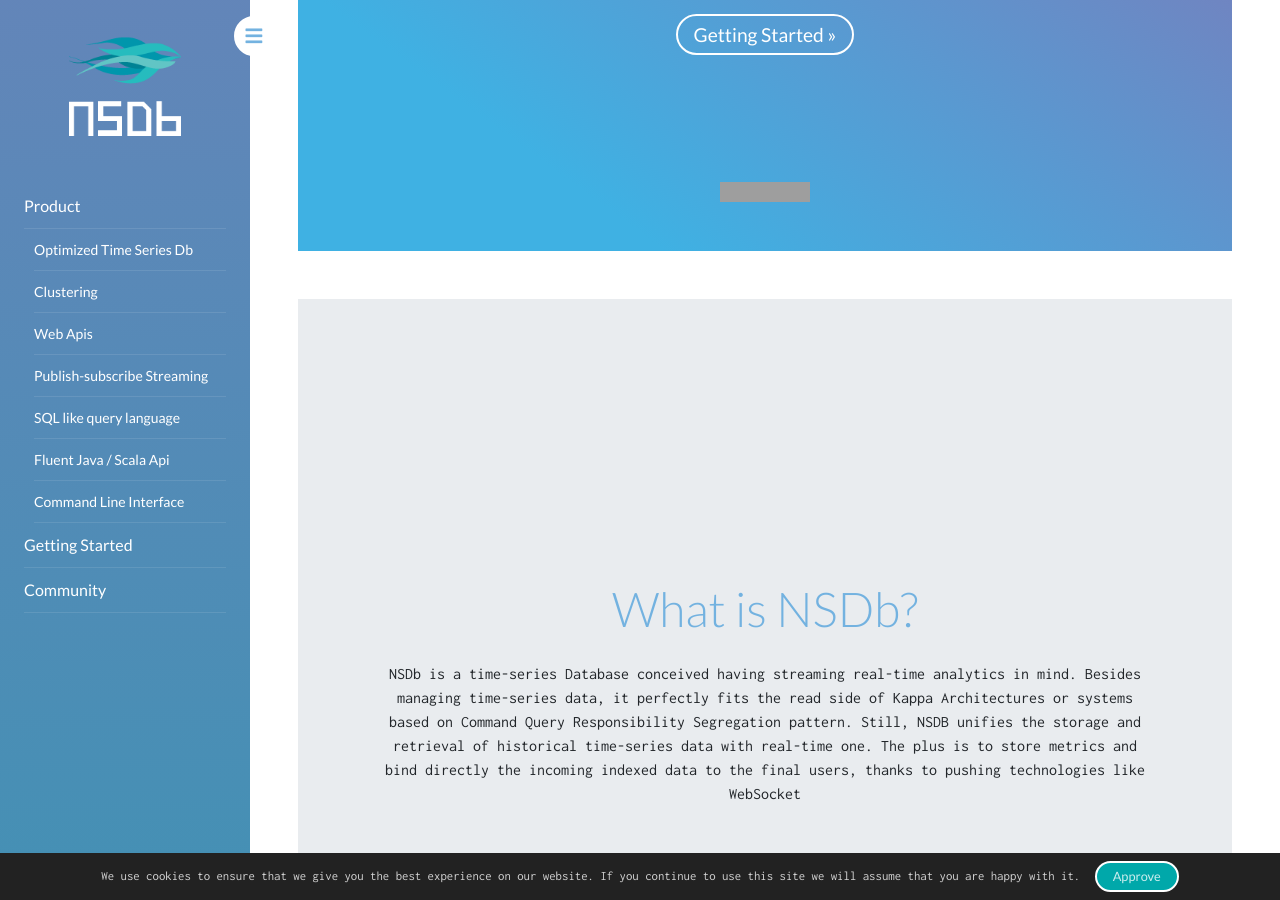
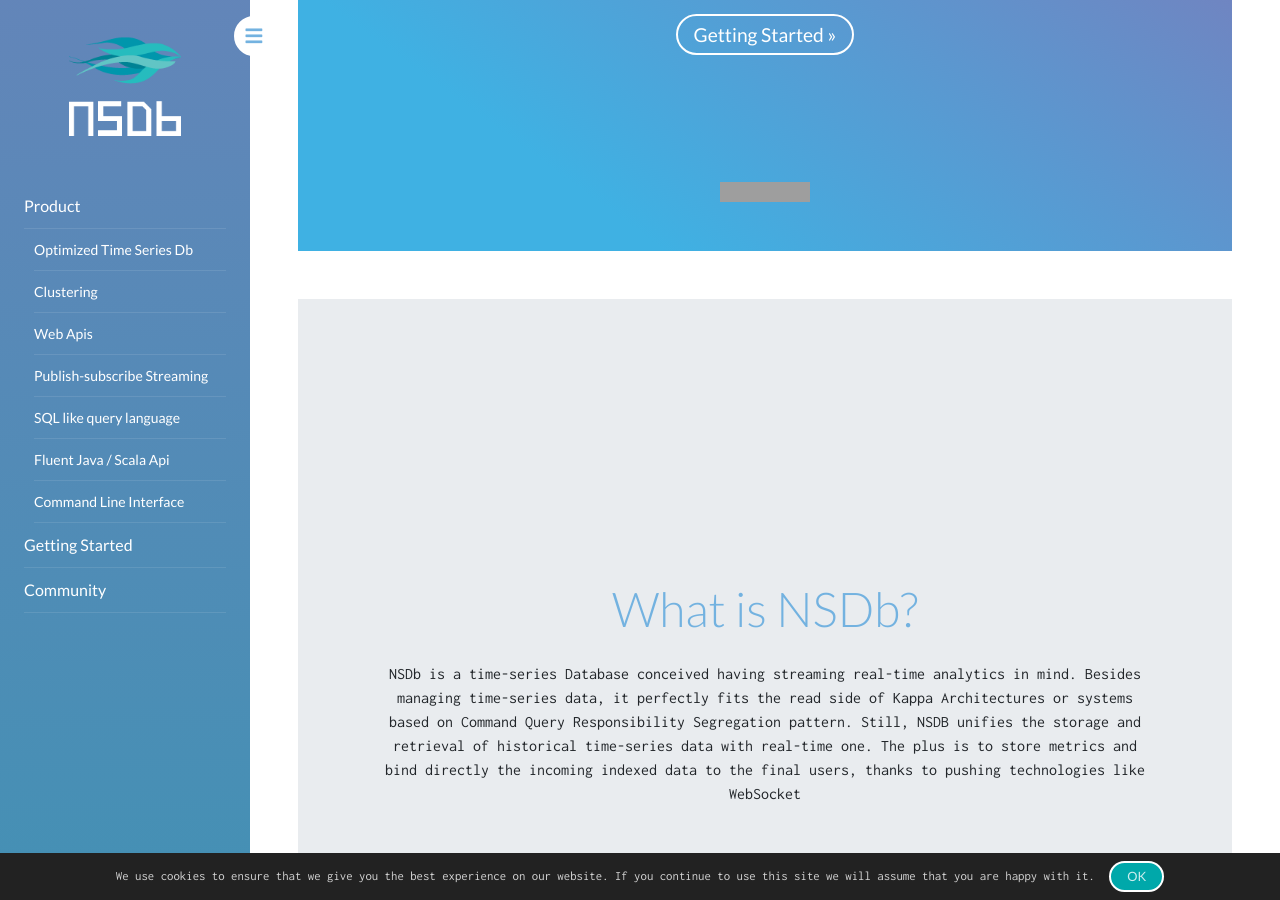
Before and after one commit to nsdb-io/nsdb-io.github.io, a Jekyll site: the page built from index.md, in a window 1280 px wide and 900 px high, scrolled down 601 px. Built offline with Jekyll 4.4.1, drawn with Linux system fonts in a browser that asks for light colours; nearby versions of some CDN libraries; grey boxes are pictures that could not be loaded.

Commit message:
cookie button

```diff
--- a/_includes/cookie-consent.html
+++ b/_includes/cookie-consent.html
@@ -1,6 +1,6 @@
 
 <div id="cookie-notice"><span>We use cookies to ensure that we give you the best experience on our website. If you continue to use this site we will assume that you are happy with it.</span>
-    <a id="cookie-notice-accept" class="btn btn-primary btn-sm">Approve</a>
+    <a id="cookie-notice-accept" class="btn btn-primary btn-sm">OK</a>
 </div>
 <script>
     function createCookie(name,value,days) {
```
